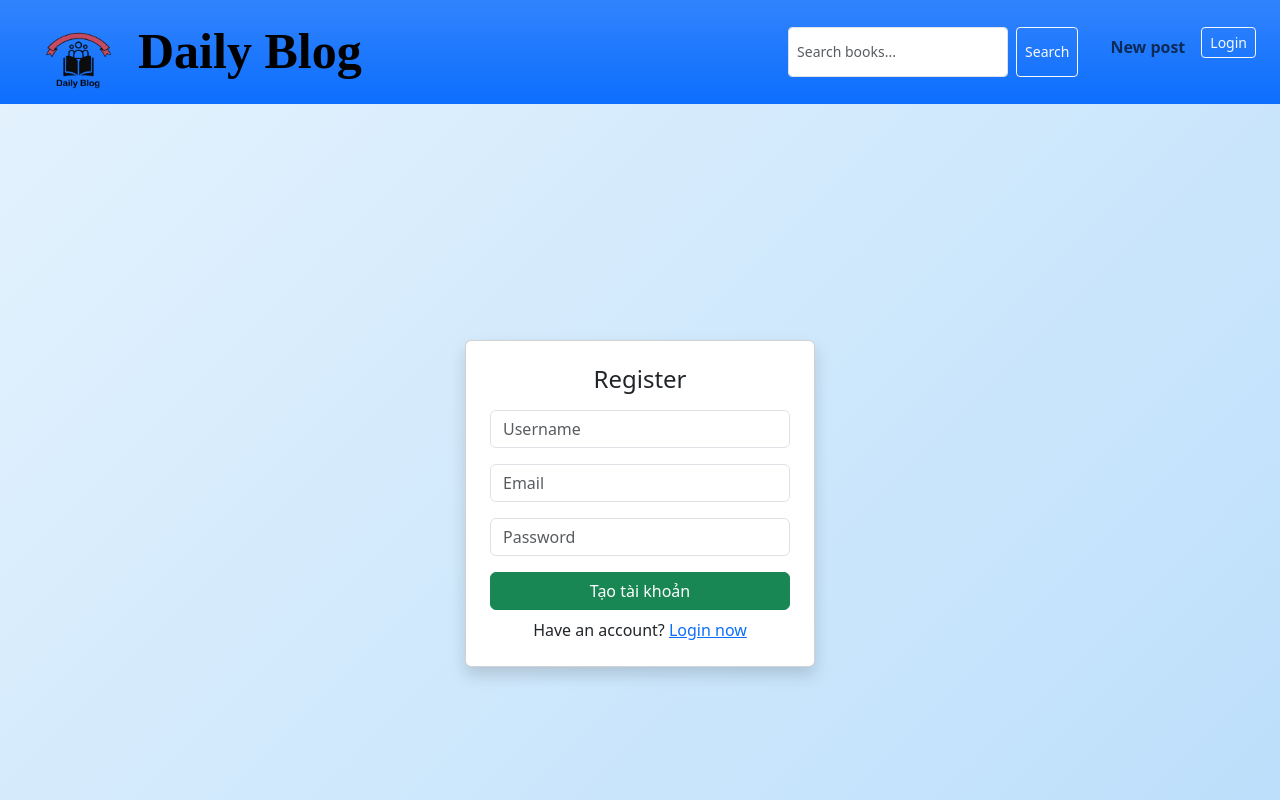
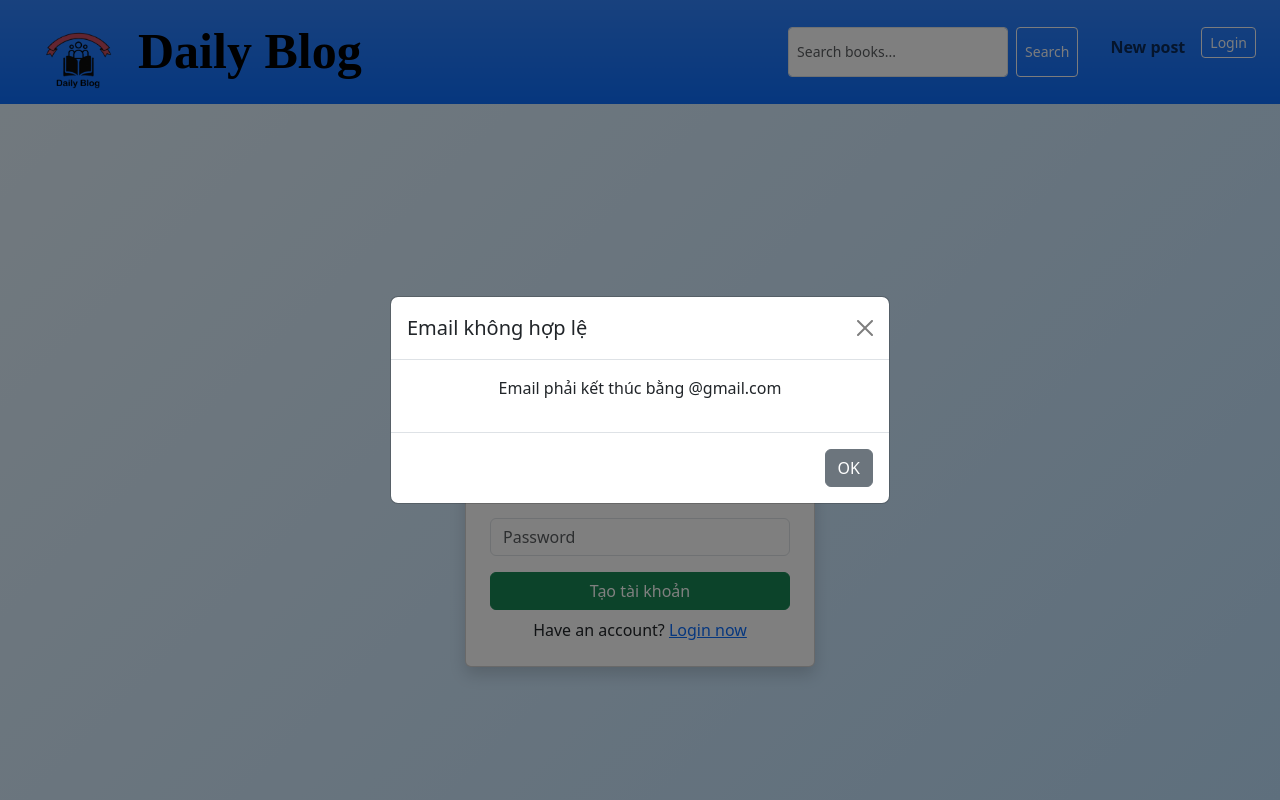
Before and after one commit to Hoshi2107/DailyBlogWeb, a Vue app: page /register in a window 1280 px wide. Both pictures are taken after a click on the button "Tạo tài khoản". Shown: the top 800 px of the page. Built offline with nearby package versions, Linux system fonts and the light colour scheme.

Commit message:
new noti for wrong gmail

```diff
--- a/src/components/Register.vue
+++ b/src/components/Register.vue
@@ -9,7 +9,15 @@
         placeholder="Username"
       />
 
-      <input v-model="email" class="form-control mb-3" placeholder="Email" />
+      <input
+        v-model="email"
+        class="form-control mb-3"
+        placeholder="Email (@gmail.com)"
+      />
+
+      <small v-if="email && !isEmailValid" class="text-danger">
+        Email phải kết thúc bằng @gmail.com
+      </small>
 
       <input
         v-model="password"
@@ -28,9 +36,38 @@
       </p>
     </div>
   </div>
+
+  <!-- Modal -->
+  <div
+    class="modal fade"
+    tabindex="-1"
+    :class="{ show: showModal }"
+    style="display: block"
+    v-if="showModal"
+  >
+    <div class="modal-dialog modal-dialog-centered">
+      <div class="modal-content">
+        <div class="modal-header">
+          <h5 class="modal-title">{{ modalTitle }}</h5>
+          <button type="button" class="btn-close" @click="closeModal"></button>
+        </div>
+
+        <div class="modal-body">
+          <p>{{ modalMessage }}</p>
+        </div>
+
+        <div class="modal-footer">
+          <button class="btn btn-secondary" @click="closeModal">OK</button>
+        </div>
+      </div>
+    </div>
+  </div>
+
+  <!-- backdrop -->
+  <div class="modal-backdrop fade show" v-if="showModal"></div>
 </template>
 
-<script setup>
+<!-- <script setup>
 import { ref } from "vue";
 import { useRouter } from "vue-router";
 
@@ -58,6 +95,68 @@ const register = () => {
   alert("Tạo tài khoản thành công!");
   router.push("/login");
 };
+</script> -->
+
+<script setup>
+import { ref, computed } from "vue";
+import { useRouter } from "vue-router";
+
+const router = useRouter();
+
+const username = ref("");
+const email = ref("");
+const password = ref("");
+
+// modal state
+const showModal = ref(false);
+const modalTitle = ref("");
+const modalMessage = ref("");
+
+// check gmail realtime
+const isEmailValid = computed(() => {
+  return email.value.endsWith("@gmail.com");
+});
+
+const canRegister = computed(() => {
+  return username.value && email.value && password.value && isEmailValid.value;
+});
+
+const openModal = (title, message) => {
+  modalTitle.value = title;
+  modalMessage.value = message;
+  showModal.value = true;
+};
+
+const closeModal = () => {
+  showModal.value = false;
+};
+
+const register = () => {
+  if (!isEmailValid.value) {
+    openModal("Email không hợp lệ", "Email phải kết thúc bằng @gmail.com");
+    return;
+  }
+
+  if (!username.value || !password.value) {
+    openModal("Thiếu thông tin", "Vui lòng nhập đầy đủ Username và Password");
+    return;
+  }
+
+  const user = {
+    username: username.value,
+    email: email.value,
+    password: password.value,
+  };
+
+  localStorage.setItem("registeredUser", JSON.stringify(user));
+
+  openModal("Notification", "Create account successfully ! ! !");
+
+  setTimeout(() => {
+    closeModal();
+    router.push("/login");
+  }, 1500);
+};
 </script>
 
 <style scoped>
```
